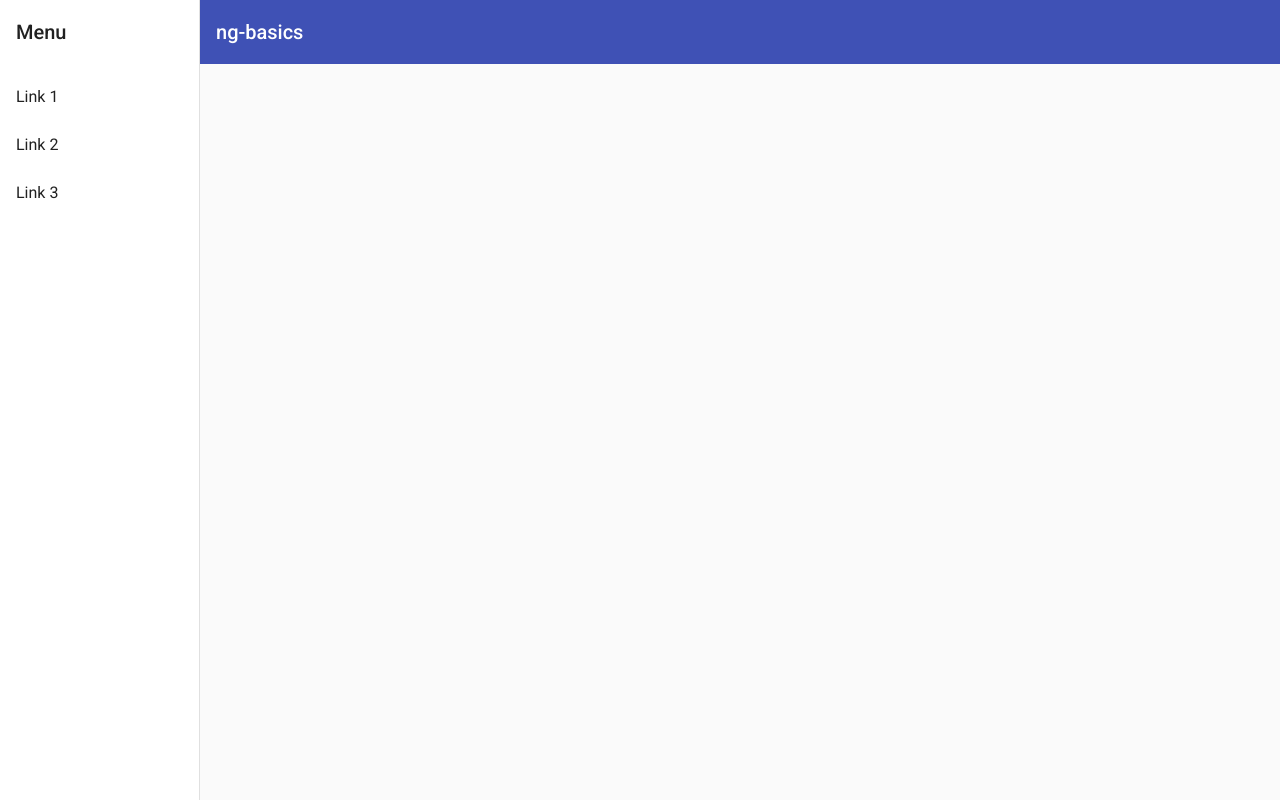
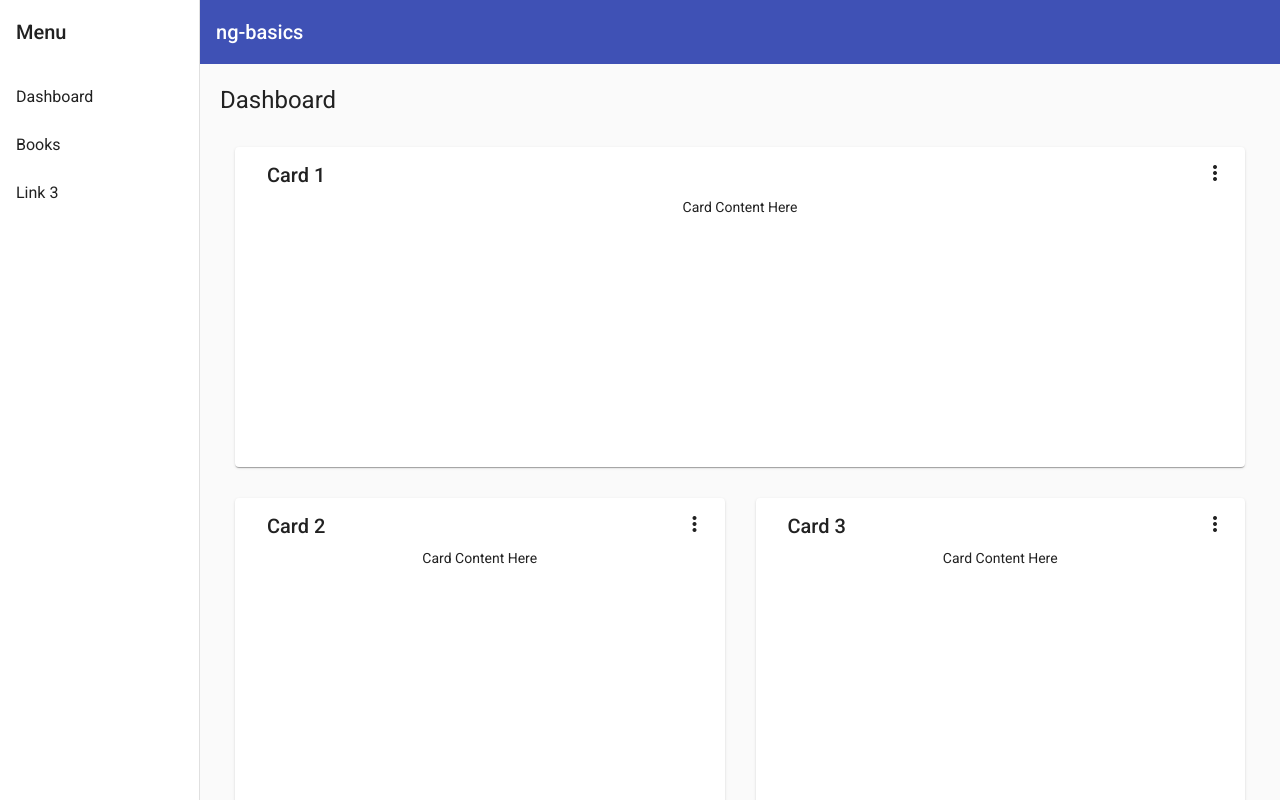
Before and after one commit to Pentarakis/ng-basics-2019-10-29, an Angular app: page / in a window 1280 px wide. Built offline with nearby package versions, Linux system fonts and the light colour scheme.

Commit message:
add basic routing

```diff
--- a/src/app/app-routing.module.ts
+++ b/src/app/app-routing.module.ts
@@ -1,8 +1,13 @@
 import { NgModule } from '@angular/core';
 import { Routes, RouterModule } from '@angular/router';
+import { DashboardComponent } from './basic-layout/dashboard/dashboard.component';
+import { BookComponent } from './books/book/book.component';
 
 
-const routes: Routes = [];
+const routes: Routes = [
+  { path: '', component: DashboardComponent },
+  { path: 'books', component: BookComponent }
+];
 
 @NgModule({
   imports: [RouterModule.forRoot(routes)],
--- a/src/app/basic-layout/basic-layout.module.ts
+++ b/src/app/basic-layout/basic-layout.module.ts
@@ -11,6 +11,7 @@ import { DashboardComponent } from './dashboard/dashboard.component';
 import { MatGridListModule } from '@angular/material/grid-list';
 import { MatCardModule } from '@angular/material/card';
 import { MatMenuModule } from '@angular/material/menu';
+import { RouterModule } from '@angular/router';
 
 @NgModule({
   declarations: [NavComponent, DashboardComponent],
@@ -24,8 +25,9 @@ import { MatMenuModule } from '@angular/material/menu';
     MatListModule,
     MatGridListModule,
     MatCardModule,
-    MatMenuModule
+    MatMenuModule,
+    RouterModule
   ],
-  exports: [NavComponent]
+  exports: [NavComponent, DashboardComponent]
 })
 export class BasicLayoutModule { }
--- a/src/app/basic-layout/nav/nav.component.html
+++ b/src/app/basic-layout/nav/nav.component.html
@@ -1,27 +1,20 @@
 <mat-sidenav-container class="sidenav-container">
-  <mat-sidenav #drawer class="sidenav" fixedInViewport
-      [attr.role]="(isHandset$ | async) ? 'dialog' : 'navigation'"
-      [mode]="(isHandset$ | async) ? 'over' : 'side'"
-      [opened]="(isHandset$ | async) === false">
+  <mat-sidenav #drawer class="sidenav" fixedInViewport [attr.role]="(isHandset$ | async) ? 'dialog' : 'navigation'" [mode]="(isHandset$ | async) ? 'over' : 'side'"
+    [opened]="(isHandset$ | async) === false">
     <mat-toolbar>Menu</mat-toolbar>
     <mat-nav-list>
-      <a mat-list-item href="#">Link 1</a>
-      <a mat-list-item href="#">Link 2</a>
+      <a mat-list-item routerLink="">Dashboard</a>
+      <a mat-list-item routerLink="/books">Books</a>
       <a mat-list-item href="#">Link 3</a>
     </mat-nav-list>
   </mat-sidenav>
   <mat-sidenav-content>
     <mat-toolbar color="primary">
-      <button
-        type="button"
-        aria-label="Toggle sidenav"
-        mat-icon-button
-        (click)="drawer.toggle()"
-        *ngIf="isHandset$ | async">
+      <button type="button" aria-label="Toggle sidenav" mat-icon-button (click)="drawer.toggle()" *ngIf="isHandset$ | async">
         <mat-icon aria-label="Side nav toggle icon">menu</mat-icon>
       </button>
       <span>ng-basics</span>
     </mat-toolbar>
-    <!-- Add Content Here -->
+    <router-outlet></router-outlet>
   </mat-sidenav-content>
 </mat-sidenav-container>
```
